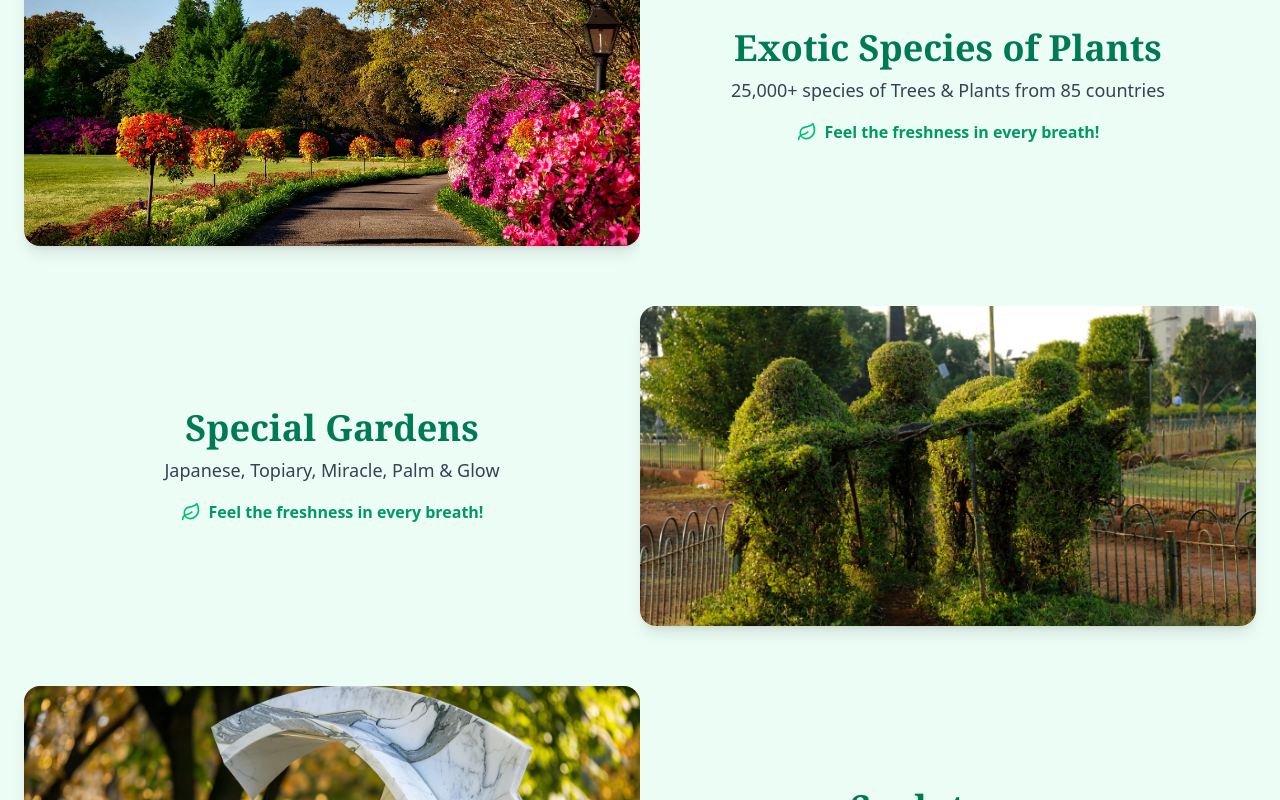
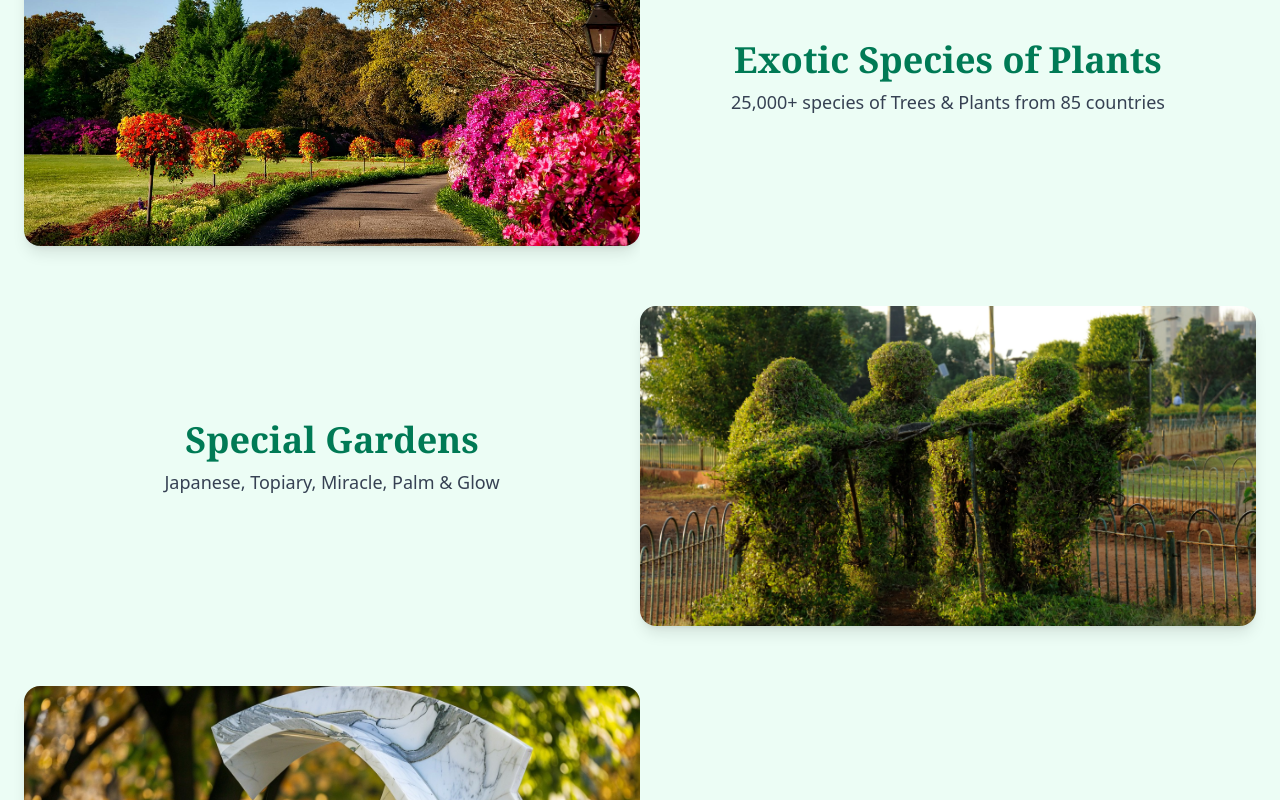
Before and after one commit to IndrakanthKolluri/Experium_Club, a React (Vite) app: page / in a window 1280 px wide. Shown: the part 1300-2100 px from the top of the page. Built offline with nearby package versions, Linux system fonts and the light colour scheme.

Commit message:
removed multiple texts

```diff
--- a/src/Components/CategorySection.jsx
+++ b/src/Components/CategorySection.jsx
@@ -120,8 +120,8 @@ export default function CategorySection({ category }) {
               whileInView={{ opacity: 1, y: 0 }}
               transition={{ duration: 0.5, delay: 0.3 }}
             >
-              <Leaf className="w-5 h-5 text-emerald-500" />
-              <span className="text-emerald-600 font-semibold">Feel the freshness in every breath!</span>
+              {/* <Leaf className="w-5 h-5 text-emerald-500" /> */}
+              {/* <span className="text-emerald-600 font-semibold">Feel the freshness in every breath!</span> */}
             </motion.div>
           </motion.div>
         </motion.div>
```
